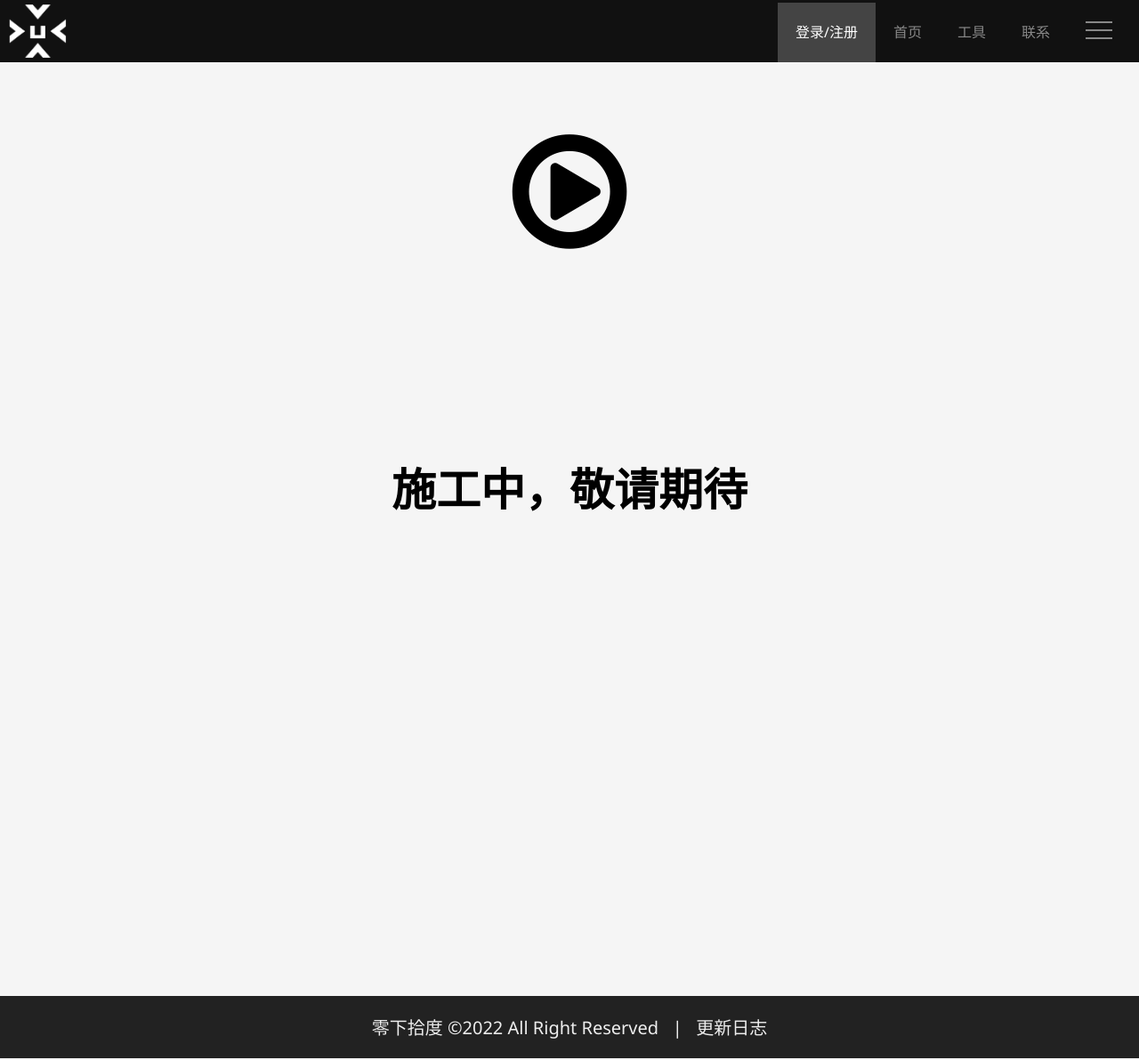
After one commit to xkjing0924/xux.cn, a PHP site: page /xux/login.php in a window 1280 px wide. The commit adds this page. Shown: the whole page at 89% size. Run offline with PHP 8.4, Linux system fonts and the light colour scheme.

Commit message:
0.0.03
add tools and login( under construction)

```diff
--- a/font_to_image/fonttest.php
+++ b/font_to_image/fonttest.php
@@ -1,4 +1,3 @@
-<!-- this file is download from Github,originally by xkjing0924 and the site "http://xux.cn/",please save this note -->
 <?php
 class getTianFont{
     public $zi;
--- a/font_to_image/test.html
+++ b/font_to_image/test.html
@@ -1,2 +1 @@
-<!-- this file is download from Github,originally by xkjing0924 and the site "http://xux.cn/",please save this note -->
 <img src="fonttest.php">
--- a/frames/chrome_player.js
+++ b/frames/chrome_player.js
@@ -1,4 +1,3 @@
-// this file is download from Github,originally by xkjing0924 and the site "http://xux.cn/",please save this note
 (function agent() {
     let unlock = false
     document.addEventListener('allow_copy', (event) => {
--- a/frames/nav.php
+++ b/frames/nav.php
@@ -1,4 +1,3 @@
-<!-- this file is download from Github,originally by xkjing0924 and the site "http://xux.cn/",please save this note -->
 <nav class="navbar">
             <div class="container-index">
                 <a href="http://www.xux.cn/"><img src="http://xux.cn/xux/img/xux.png" class="logo"></a>
--- /dev/null
+++ b/index.php
@@ -0,0 +1,4 @@
+<!--meta http-equiv="refresh" content="0;url='xux/index.html'"-->
+<?php
+header("location:./xux/index.php");
+?>
--- a/ql/Qwerty Learner.html
+++ b/ql/Qwerty Learner.html
@@ -1,4 +1,3 @@
-<!-- this file is download from Github,originally by xkjing0924 and the site "http://xux.cn/",please save this note -->
 <!DOCTYPE html>
 <!-- saved from url=(0026)https://qwerty.kaiyi.cool/ -->
 <html lang="zh-Hans"><head><meta http-equiv="Content-Type" content="text/html; charset=UTF-8"><script async="" src="./Qwerty Learner_files/js"></script><script>function gtag(){dataLayer.push(arguments)}window.dataLayer=window.dataLayer||[],gtag("js",new Date),gtag("config","G-3FTEQXFKNF")</script><script>!function(t,h,e,j,s,n){t.hj=t.hj||function(){(t.hj.q=t.hj.q||[]).push(arguments)},t._hjSettings={hjid:2313593,hjsv:6},s=h.getElementsByTagName("head")[0],(n=h.createElement("script")).async=1,n.src="https://static.hotjar.com/c/hotjar-"+t._hjSettings.hjid+".js?sv="+t._hjSettings.hjsv,s.appendChild(n)}(window,document)</script><script async="" src="./Qwerty Learner_files/hotjar-2313593.js.下载"></script><script type="text/javascript">!function(n){if("/"===n.search[1]){var a=n.search.slice(1).split("&").map((function(n){return n.replace(/~and~/g,"&")})).join("?");window.history.replaceState(null,null,n.pathname.slice(0,-1)+a+n.hash)}}(window.location)</script><meta name="viewport" content="width=device-width,initial-scale=1"><meta name="theme-color" content="#000000"><meta name="description" content="为键盘工作者设计的单词记忆与英语肌肉记忆锻炼软件 / Words learning and English muscle memory training software designed for keyboard workers"><style type="text/css">:root, :host {
--- a/tools/bing.php
+++ b/tools/bing.php
@@ -1,4 +1,3 @@
-<!-- this file is download from Github,originally by xkjing0924 and the site "http://xux.cn/",please save this note -->
 <?php
 /*
     * @author www.liumingye.cn
--- a/tools/css.css
+++ b/tools/css.css
@@ -1,4 +1,3 @@
-/* this file is download from Github,originally by xkjing0924 and the site "http://xux.cn/",please save this note */
 *{
     text-align: center;
     font-family: 'Segoe UI', Tahoma, Geneva, Verdana, sans-serif;
--- a/tools/index.php
+++ b/tools/index.php
@@ -136,8 +136,8 @@ h2{
 <video controls="" autoplay="" name="media"><source src="https://stream.live.vc.bbcmedia.co.uk/bbc_world_service" type="audio/mpeg"></video>
 <h3 class="top">视频</h3>
 <a href="http://watchthis.chinadaily.com.cn/" target="_blank" class="bottom">China daily videos</a>
-
-
+<a href="https://stream.live.vc.bbcmedia.co.uk/bbc_world_service" target="_blank">CGTN</a><br>
+<video controls="" autoplay="" name="media"><source src="blob:https://www.cgtn.com/b3b82a63-b129-48b0-a604-401441851f96" type="video/mpeg"></video>
 <?php
 }
 ?>
--- a/tools/tools.php
+++ b/tools/tools.php
@@ -47,12 +47,12 @@ if(@$_POST['select'] == "tyz"){
         if($_POST['zi_sub'] == '提交'){
             $zi1 = $_POST['zi'];
             $zi1 = trim($zi1);
-            $one = substr($zi1,1);
+            $one = mb_substr($zi1,0,1,"utf8");
             if($zi1 == ""){
                 echo '请输入搜索内容';
                 exit();
             }else{
-                echo '<head><meta http-equiv="refresh" content="0;url=https://so.gushiwen.cn/search.aspx?value=&'.$zi1.'valuej='.$one.'"></head>';
+                echo '<head><meta http-equiv="refresh" content="0;url=https://so.gushiwen.cn/search.aspx?value='.$zi1.'&valuej='.$one.'"></head>';
                 exit();
             }
         }
--- a/xux/about.php
+++ b/xux/about.php
@@ -1,4 +1,3 @@
-<!-- this file is download from Github,originally by xkjing0924 and the site "http://xux.cn/",please save this note -->
 <!DOCTYPE html>
 <html lang="en">
 <head>
--- a/xux/contact.php
+++ b/xux/contact.php
@@ -1,4 +1,3 @@
-<!-- this file is download from Github,originally by xkjing0924 and the site "http://xux.cn/",please save this note -->
 <!DOCTYPE html>
 <html lang="en">
 
@@ -55,9 +54,9 @@ include('../frames/nav.php');
         <section class="features">
             <div>
             <div class="box-contact bright">
-                <i class="fa fa-cloud fa-3x" aria-hidden="true"></i>
+                <i class="fa fa-github fa-3x" aria-hidden="true"></i>
                 <h3>GitHub</h3>
-                <a href="https://www.aliyundrive.com/u/2ac253e0985949b4a2d1ffb12cab871f" class="btn" target="_blank">链接</a>
+                <a href="https://github.com/xkjing0924/xux.cn" class="btn" target="_blank">链接</a>
             </div>
             <div class="box-contact dark">
                 <i class="fa fa-envelope-o fa-3x" aria-hidden="true"></i>
--- a/xux/css/style.css
+++ b/xux/css/style.css
@@ -1,4 +1,3 @@
-/* this file is download from Github,originally by xkjing0924 and the site "http://xux.cn/",please save this note */
 /*resert*/
 *{
     padding: 0;
@@ -139,10 +138,6 @@ p{
     background:#444;
     color: #fff;
 }
-#log{
-    text-align: left;
-}
-
 /*container*/
 .container-index{
     margin:0 auto ;
@@ -490,3 +485,29 @@ p{
     left: 35%;
     margin-top: 10%;
 }
+
+/* log */
+.log-body{
+    background-color: #f5f5f5;
+    text-align: center;
+}
+.log-main{
+    background-color: #595959;
+    width: 50%;
+    height:563px;
+    text-align: center;
+}
+.log-heading{
+    padding-top: 100px;
+    font-size: 30px;
+    padding-bottom: 50px;
+
+}
+.log-para{
+    font-size: 20px;
+    padding: 10px;
+}
+.log-input{
+    width: 60px;
+    height: 10px;
+}
--- a/xux/index.php
+++ b/xux/index.php
@@ -40,7 +40,7 @@ include('../frames/nav.php');
         <div class="home-info-img"></div>
         <div class="home-info-content">
             <h3 class="home-info-text">公告</h3>
-            <p class="home-info-para">大家好<br>修复了留言反馈无法提交的问题</p>
+            <p class="home-info-para">源码<br>xux.cn在GitHub！</p>
         </div>
     </section>
     </div>
--- /dev/null
+++ b/xux/login.php
@@ -0,0 +1,55 @@
+<!DOCTYPE html>
+<html lang="en">
+<head>
+    <meta charset="UTF-8">
+    <meta http-equiv="X-UA-Compatible" content="IE=edge">
+    <meta name="viewport" content="width=device-width, initial-scale=1.0">
+    <meta name="description" content="零下拾度的个人网站">
+    <meta name="keyword" content="零下拾度">
+    <link rel="stylesheet" href="./css/font-awesome.min.css">
+    <link rel="stylesheet" href="./css/style.css">
+    <link rel="stylesheet" href="./css/res-style.css">
+    <link rel="shortcut icon" type="favicon.ico" href="./img/favicon.ico">
+    <title>xux.cn|登录/注册</title>
+</head>
+<style>
+    .spe_font{
+        text-align: center;
+        padding-top: 100px;
+    }
+</style>
+<body class="log-body">
+    <header>
+<?php
+include('../frames/nav.php');
+?>
+          <ul>
+          <li><a class="current"  id="log" href="http://xux.cn/xux/login.php">登录/注册</a></li>
+                    <li><a href="http://xux.cn/xux/index.php">首页</a></li>
+                    <li><a href="http://www.xux.cn/tools/index.php" target="_blank">工具</a></li>
+                    <li><a href="contact.php">联系</a></li>
+                </ul>
+            </div>
+        </nav>
+        <!--section class="log-main"-->
+
+            <h1 class="l-heading"> <i class="fa fa-play-circle-o fa-3x spe_font" aria-hidden="true"></i><br><br><br>施工中，敬请期待<br><br><br><br><br><br></h1>
+            <!--h1 class="log-heading">登录</h1>
+            <form action="./php/log_serve.php" method="post">
+                <p class="log-para">用户名：</p>
+                <input type="text" name="uname" length="20" class="log-input">
+                <p class="log-para">密码：</p>
+                <input type="password" name="upass" length="20" class="log-input">
+                <br>
+                <button type="submite" class="btn">登录</button>
+            </form>
+        </section-->
+    <div class="main-footer">
+        <footer>
+        <div class="content">
+            <p>零下拾度 &copy;2022 All Right Reserved &nbsp;&nbsp;| &nbsp;&nbsp;<a class="edition" href="./php/edition.php" target="_blank">更新日志</a></p>
+        </div>
+        </footer>
+    </div>
+</body>
+</html>
```
